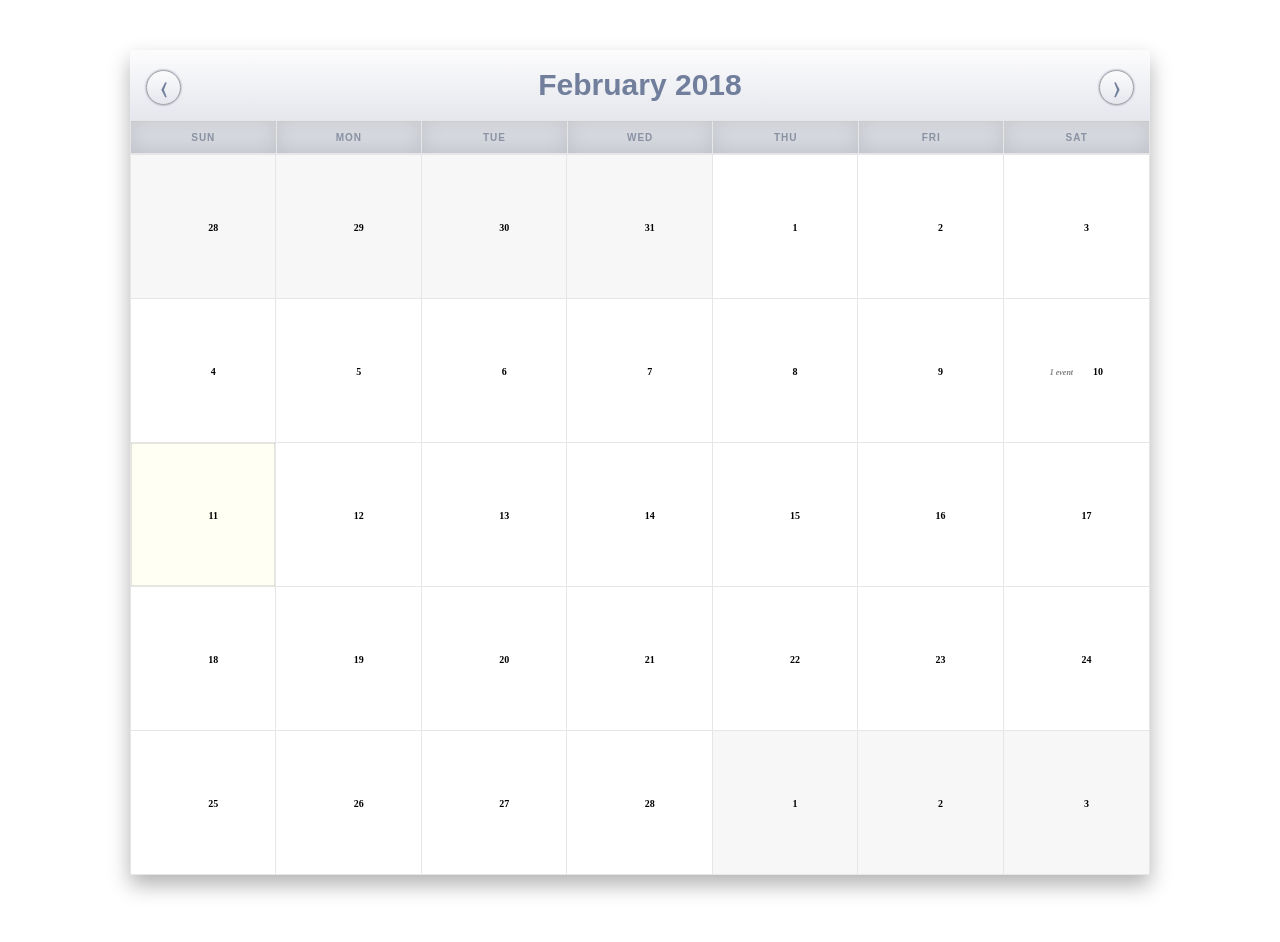
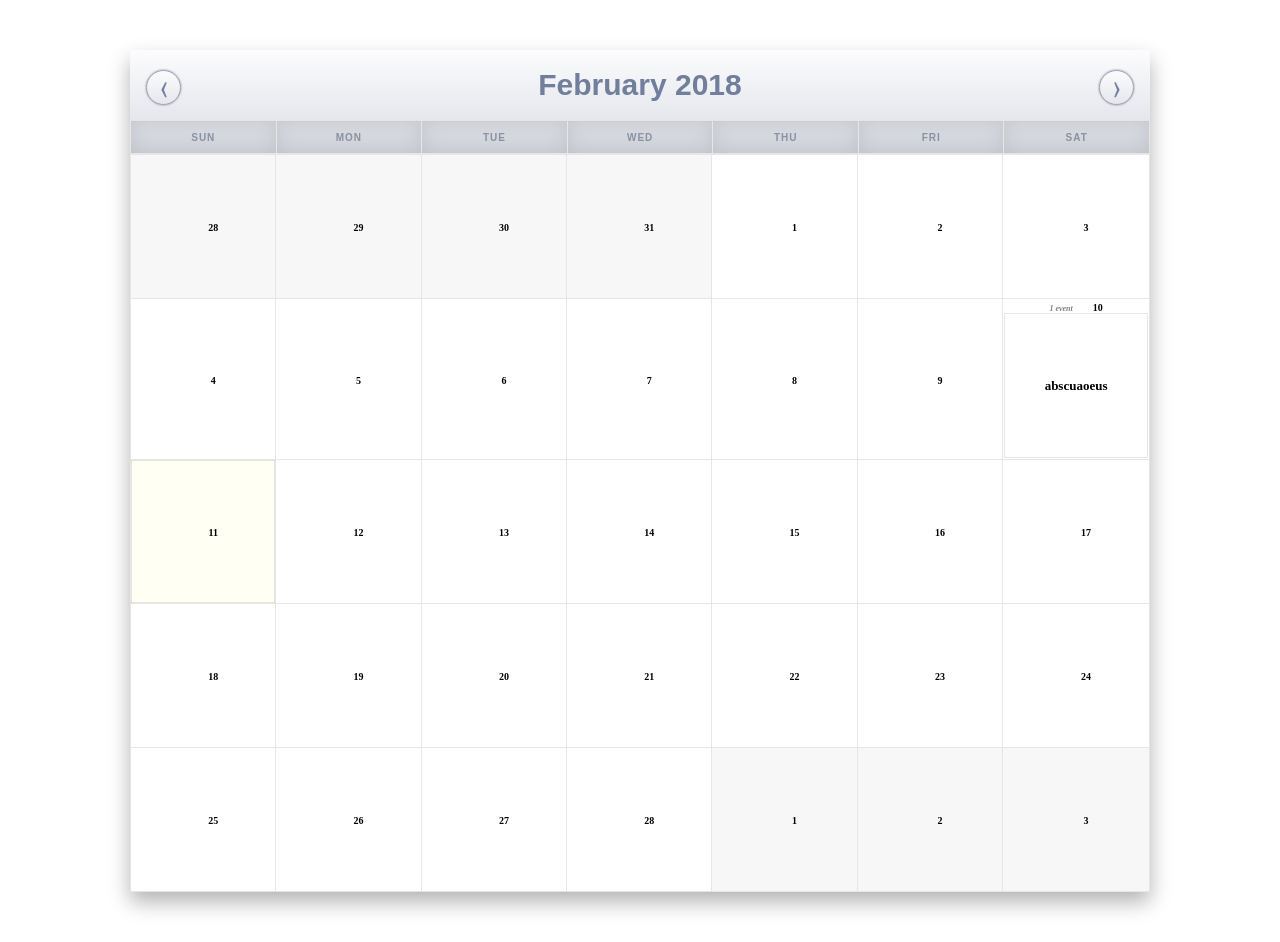
Before and after one commit to kicumkicum/calendar, a React (Create React App) app: page / in a window 1280 px wide. Both pictures are taken after a click on the element "10". Built offline with nearby package versions, Linux system fonts and the light colour scheme.

Commit message:
Add prototype for events list on day cell

```diff
--- a/src/App.js
+++ b/src/App.js
@@ -5,7 +5,6 @@ import DateComponent from './components/date';
 import {Arrow, ArrowType} from './components/arrow';
 import WeekDays from './components/week/week';
 import Month from './components/month/month';
-
 
 class App extends Component {
 	render() {
--- /dev/null
+++ b/src/components/events-list/events-list-item.js
@@ -0,0 +1,8 @@
+import React from 'react';
+
+
+export default (props) => {
+	return (
+		<tr className={'eventListItem'}><td>{props.event.name}</td></tr>
+	);
+};
--- /dev/null
+++ b/src/components/events-list/events-list.js
@@ -0,0 +1,13 @@
+import React from 'react';
+import EventsListItem from './events-list-item';
+
+
+export default (props) => {
+	return (
+		<table className='eventsList'>
+			<tbody>
+				{props.events.map((eventListItem, i) => (<EventsListItem event={eventListItem} key={String(i)} />))}
+			</tbody>
+		</table>
+	);
+};
--- a/src/components/month/day.js
+++ b/src/components/month/day.js
@@ -6,6 +6,7 @@ import DayType from '../../structs/day';
 import {eventsActions} from '../../reducers/events';
 import * as calendarUtils from '../../utils/calendar';
 import Event from '../../structs/event';
+import EventsList from '../events-list/events-list';
 
 
 /**
@@ -30,6 +31,7 @@ const DayComponent = (props) => {
 				<span className={'event'}>{createEventsMessage(myEvents)}</span>
 				<span className={'date'} >{props.day.toString()}</span>
 			</div>
+			<EventsList events={myEvents} />
 		</td>
 	);
 };
```
